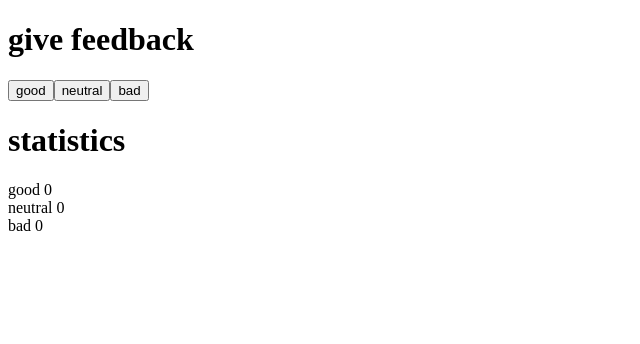
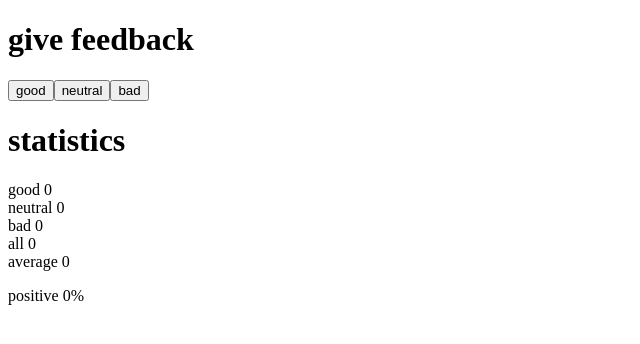
Before and after one commit to mauroperez055/fullstack-open-exercises, a React (Vite) app in the folder part1/unicafe/: page / in a window 1280 px wide. Shown: the top 344 px of the page, without its empty margins (0-640 px from the left). Built offline with nearby package versions, Linux system fonts and the light colour scheme.

Commit message:
Agrego los cambios del ejercicio 1.7

```diff
--- a/part1/unicafe/src/App.jsx
+++ b/part1/unicafe/src/App.jsx
@@ -12,14 +12,42 @@ const Statistic = ({ text, value }) => {
   return <div>{text} {value}</div>
 }
 
+const All = ({ good, neutral, bad}) => {
+  const total = good + neutral + bad;
+
+  return (
+    <Statistic text='all' value={total} />
+  )
+}
+
+const Average = ({ points, good, neutral, bad }) => {
+  console.log('puntaje acumulado', points);
+  const total = good + neutral + bad;
+  const average = ( total === 0 ? 0 : (points/total));
+
+  return (
+    <div>average {(average)}</div>
+  )
+}
+
+const Positive = ({ good, neutral, bad}) => {
+  const positive = good === 0 ? 0 : (good * 100 / (good + neutral + bad));
+
+  return (
+    <p>positive {positive}%</p>
+  )
+}
+
 const App = () => {
 
   const [good, setGood] = useState(0);
   const [neutral, setNeutral] = useState(0);
   const [bad, setBad] = useState(0);
+  const [points, setPoints] = useState(0);
 
   const handleClickGood = () => {
     setGood(good + 1);
+    setPoints(points + 1);
   }
 
   const handleClickNeutral = () => {
@@ -28,6 +56,7 @@ const App = () => {
 
   const handleClickBad = () => {
     setBad(bad + 1);
+    setPoints(points - 1);
   }
 
   return(
@@ -40,6 +69,9 @@ const App = () => {
       <Statistic text='good' value={good}/>
       <Statistic text='neutral' value={neutral}/>
       <Statistic text='bad' value={bad}/>
+      <All good={good} neutral={neutral} bad={bad} />
+      <Average points={points} good={good} neutral={neutral} bad={bad} />
+      <Positive good={good} neutral={neutral} bad={bad} />
     </div>
   )
 
```
